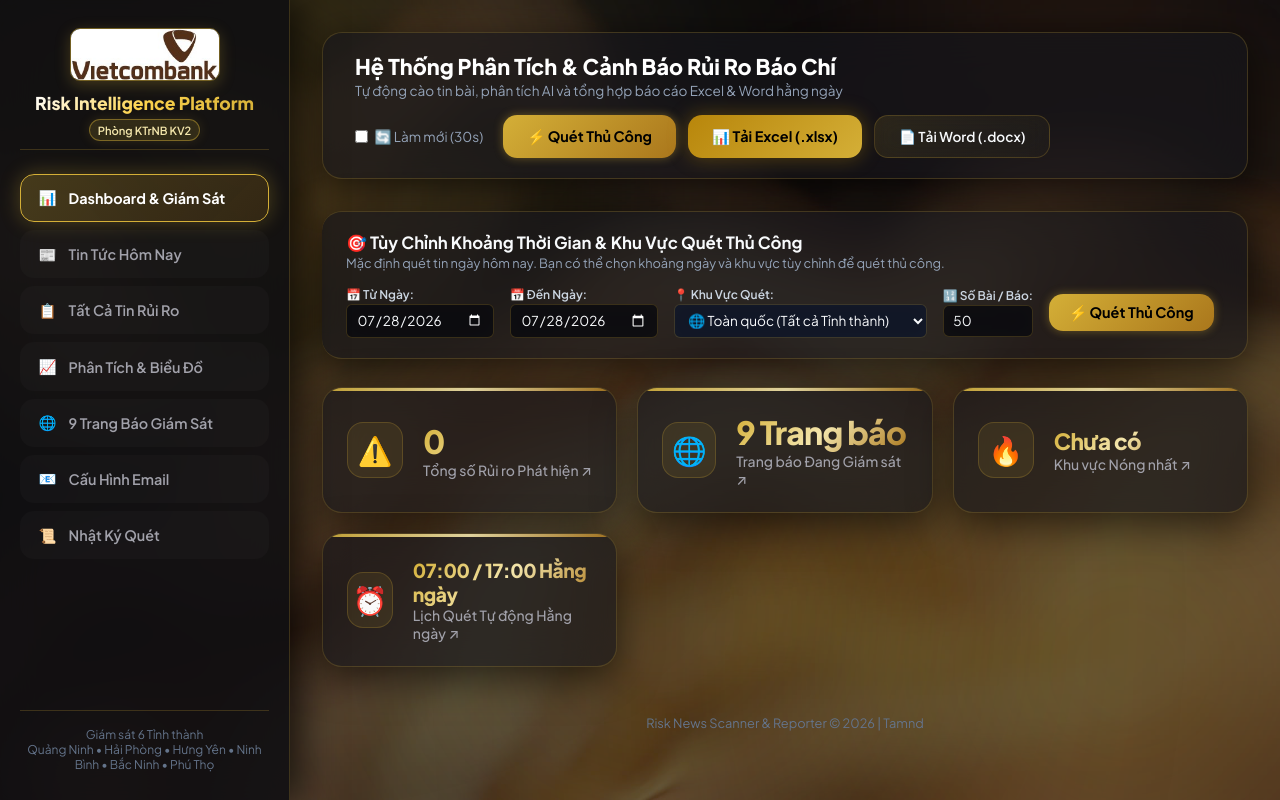
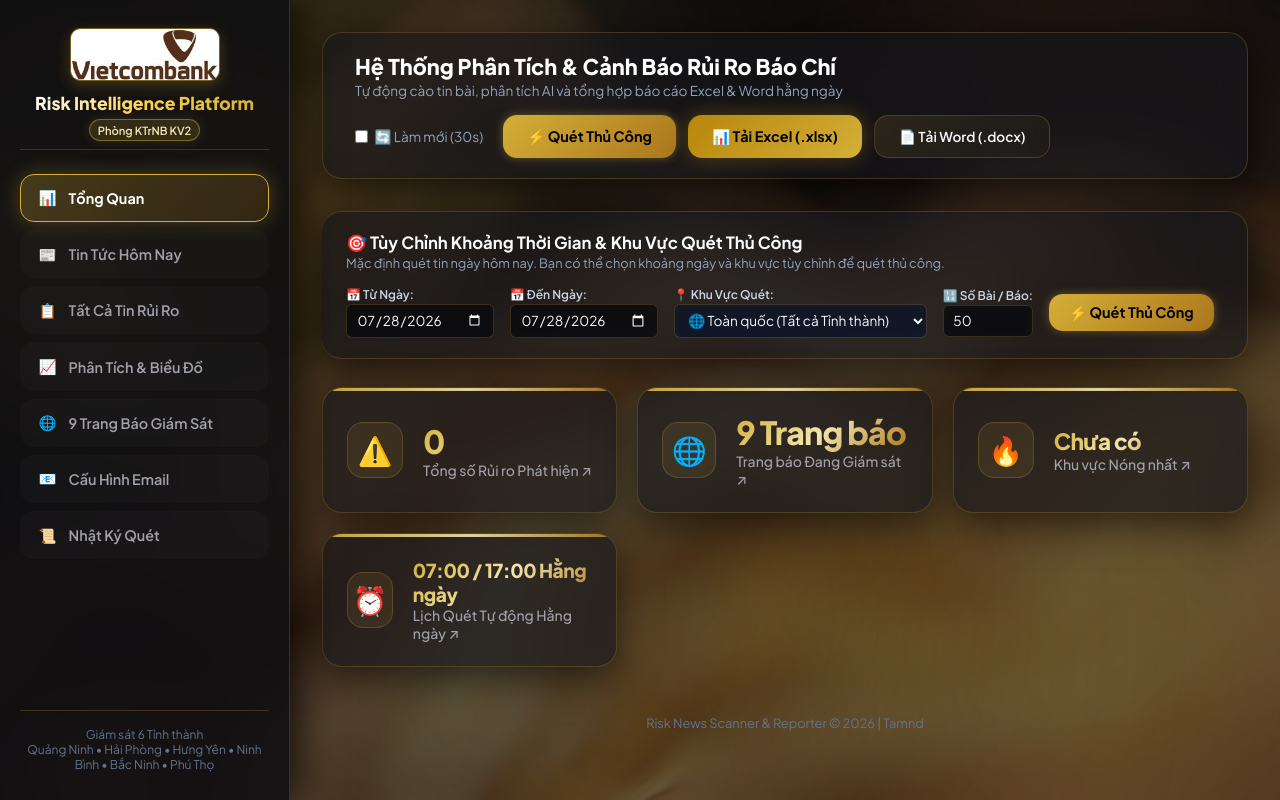
Before and after one commit to sys-vcb/doc-bao-risk-scanner, a FastAPI app: page / in a window 1280 px wide. Run offline with FastAPI, Linux system fonts and the light colour scheme; data comes from the database, SQL or seed files in the repository; data that the repository does not hold is empty.

Commit message:
Rename tab Dashboard & Giam Sat to Tong Quan in index.html

```diff
--- a/app/templates/index.html
+++ b/app/templates/index.html
@@ -36,8 +36,9 @@
 
             <nav class="sidebar-menu">
                 <button class="tab-btn active" data-tab="tab-dashboard">
-                    <span>📊</span> Dashboard & Giám Sát
+                    <span>📊</span> Tổng Quan
                 </button>
+
                 <button class="tab-btn" data-tab="tab-today">
                     <span>📰</span> Tin Tức Hôm Nay
                 </button>
```
